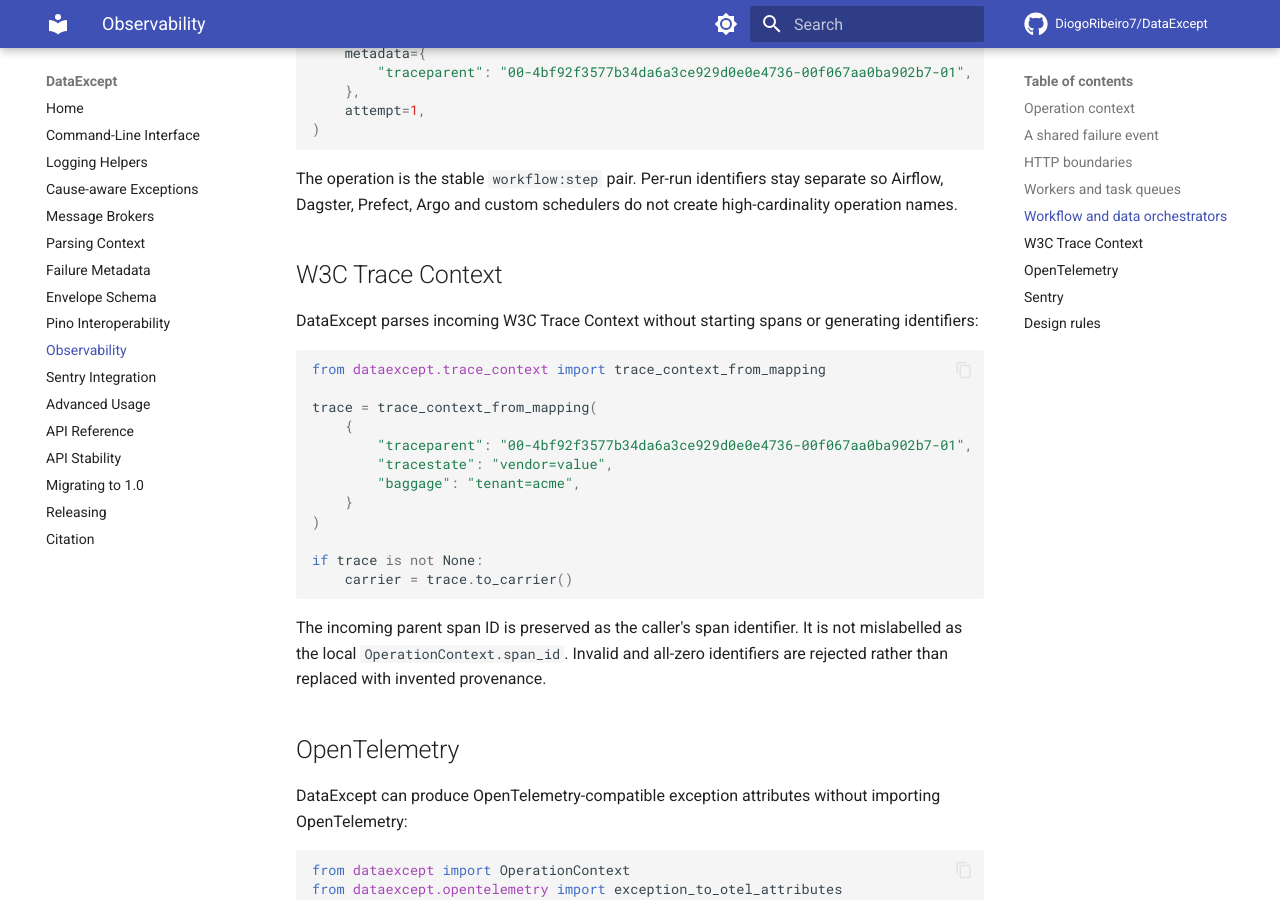
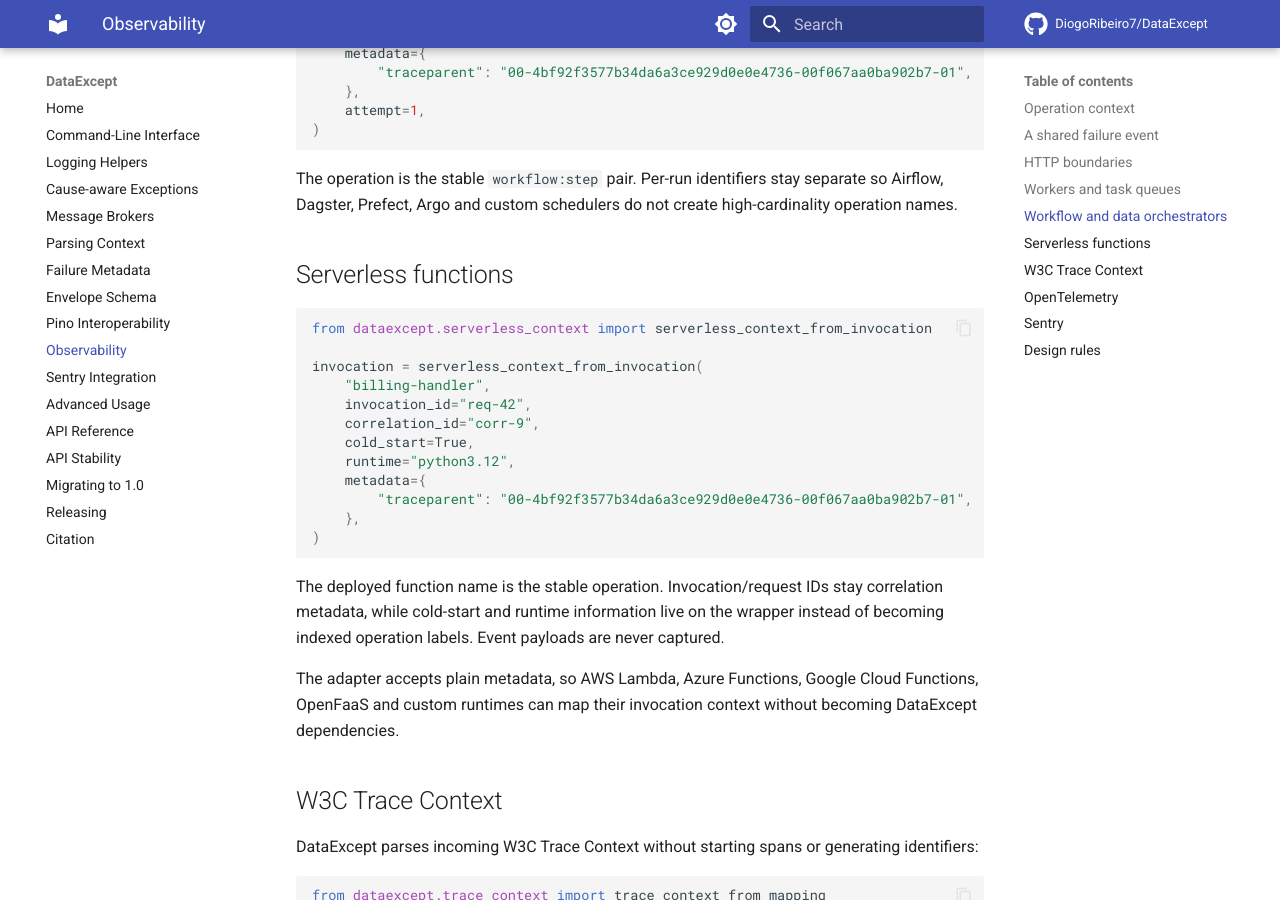
Before and after one commit to DiogoRibeiro7/DataExcept, an MkDocs documentation site: the page built from docs/observability.md, in a window 1280 px wide and 900 px high, scrolled down 2432 px. Built offline with MkDocs 1.6.1 and Material for MkDocs 9.7.7, drawn with Linux system fonts in a browser that asks for light colours; comment, search, counter and statistics services are not loaded.

Commit message:
docs: document serverless observability context

````diff
--- a/docs/observability.md
+++ b/docs/observability.md
@@ -124,6 +124,32 @@ The operation is the stable `workflow:step` pair. Per-run identifiers stay
 separate so Airflow, Dagster, Prefect, Argo and custom schedulers do not create
 high-cardinality operation names.
 
+## Serverless functions
+
+```python
+from dataexcept.serverless_context import serverless_context_from_invocation
+
+invocation = serverless_context_from_invocation(
+    "billing-handler",
+    invocation_id="req-42",
+    correlation_id="corr-9",
+    cold_start=True,
+    runtime="python3.12",
+    metadata={
+        "traceparent": "00-4bf92f3577b34da6a3ce929d0e0e4736-00f067aa0ba902b7-01",
+    },
+)
+```
+
+The deployed function name is the stable operation. Invocation/request IDs stay
+correlation metadata, while cold-start and runtime information live on the
+wrapper instead of becoming indexed operation labels. Event payloads are never
+captured.
+
+The adapter accepts plain metadata, so AWS Lambda, Azure Functions, Google
+Cloud Functions, OpenFaaS and custom runtimes can map their invocation context
+without becoming DataExcept dependencies.
+
 ## W3C Trace Context
 
 DataExcept parses incoming W3C Trace Context without starting spans or
````
